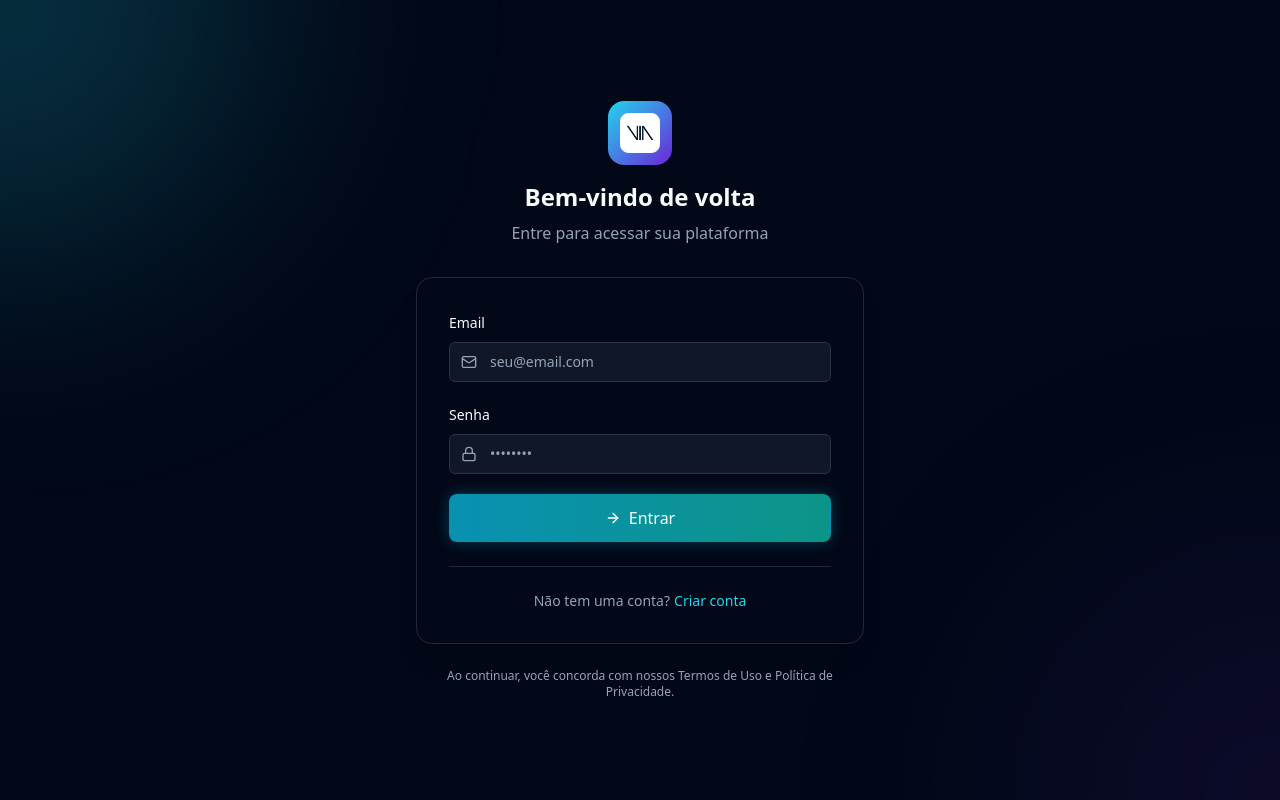
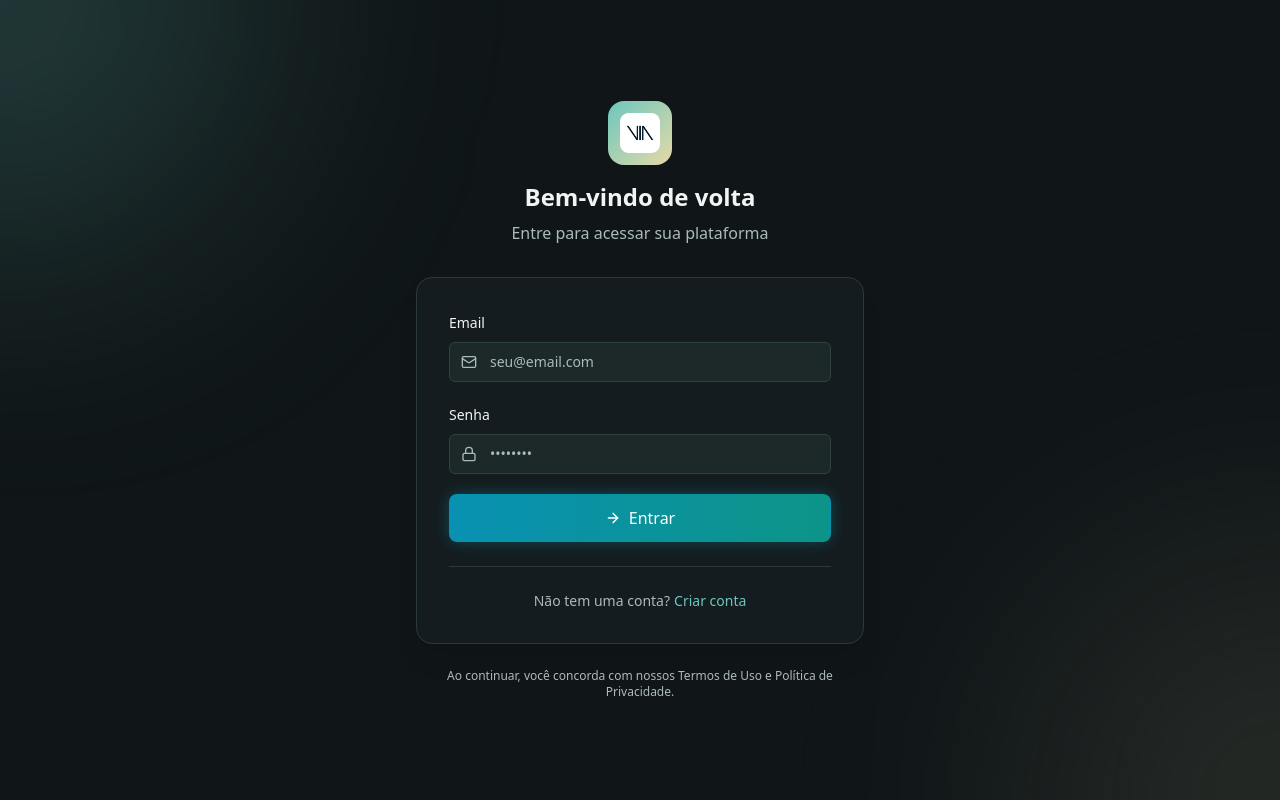
Before and after one commit to gaabrielpereiira/nina-vet, a React (Vite) app: page /auth in a window 1280 px wide. Built offline with nearby package versions, Linux system fonts and the light colour scheme; no server answers; the database is empty.

Commit message:
Changes
Co-authored-by: gaabrielpereiira <200655477+gaabrielpereiira@users.noreply.github.com>

```diff
--- a/src/index.css
+++ b/src/index.css
@@ -4,69 +4,68 @@
 
 @layer base {
   :root {
-    /* Force Dark Mode as default - App is 100% dark themed */
-    --background: 222.2 84% 4.9%;
-    --foreground: 210 40% 98%;
-    --card: 222.2 84% 4.9%;
-    --card-foreground: 210 40% 98%;
-    --popover: 217 33% 12%;
-    --popover-foreground: 210 40% 98%;
-    --primary: 187 85% 53%;
-    --primary-foreground: 222.2 84% 4.9%;
-    --secondary: 217.2 32.6% 17.5%;
-    --secondary-foreground: 210 40% 98%;
-    --muted: 217.2 32.6% 17.5%;
-    --muted-foreground: 215 20.2% 65.1%;
-    --accent: 263 70% 50%;
-    --accent-foreground: 210 40% 98%;
-    --destructive: 0 62.8% 30.6%;
-    --destructive-foreground: 210 40% 98%;
-    --border: 217.2 32.6% 17.5%;
-    --input: 217.2 32.6% 22%;
-    --ring: 187 85% 53%;
+    /* Vet+ brand — dark mode */
+    --background: 195 20% 8%;
+    --foreground: 180 15% 95%;
+    --card: 195 20% 10%;
+    --card-foreground: 180 15% 95%;
+    --popover: 195 20% 12%;
+    --popover-foreground: 180 15% 95%;
+    --primary: 174 45% 60%;
+    --primary-foreground: 195 30% 10%;
+    --secondary: 180 15% 18%;
+    --secondary-foreground: 180 15% 95%;
+    --muted: 180 15% 18%;
+    --muted-foreground: 180 10% 70%;
+    --accent: 48 55% 78%;
+    --accent-foreground: 195 30% 10%;
+    --destructive: 0 62.8% 45%;
+    --destructive-foreground: 180 15% 95%;
+    --border: 180 15% 20%;
+    --input: 180 15% 22%;
+    --ring: 174 45% 60%;
     --radius: 0.5rem;
 
-    /* Sidebar - Dark themed */
-    --sidebar-background: 222.2 84% 4.9%;
-    --sidebar-foreground: 240 4.8% 95.9%;
-    --sidebar-primary: 187 85% 53%;
-    --sidebar-primary-foreground: 222.2 84% 4.9%;
-    --sidebar-accent: 217.2 32.6% 17.5%;
-    --sidebar-accent-foreground: 240 4.8% 95.9%;
-    --sidebar-border: 217.2 32.6% 17.5%;
-    --sidebar-ring: 187 85% 53%;
+    --sidebar-background: 195 20% 8%;
+    --sidebar-foreground: 180 15% 92%;
+    --sidebar-primary: 174 45% 60%;
+    --sidebar-primary-foreground: 195 30% 10%;
+    --sidebar-accent: 180 15% 18%;
+    --sidebar-accent-foreground: 180 15% 92%;
+    --sidebar-border: 180 15% 20%;
+    --sidebar-ring: 174 45% 60%;
   }
 
-  /* Dark class for compatibility - same values */
   .dark {
-    --background: 222.2 84% 4.9%;
-    --foreground: 210 40% 98%;
-    --card: 222.2 84% 4.9%;
-    --card-foreground: 210 40% 98%;
-    --popover: 217 33% 12%;
-    --popover-foreground: 210 40% 98%;
-    --primary: 187 85% 53%;
-    --primary-foreground: 222.2 84% 4.9%;
-    --secondary: 217.2 32.6% 17.5%;
-    --secondary-foreground: 210 40% 98%;
-    --muted: 217.2 32.6% 17.5%;
-    --muted-foreground: 215 20.2% 65.1%;
-    --accent: 263 70% 50%;
-    --accent-foreground: 210 40% 98%;
-    --destructive: 0 62.8% 30.6%;
-    --destructive-foreground: 210 40% 98%;
-    --border: 217.2 32.6% 17.5%;
-    --input: 217.2 32.6% 22%;
-    --ring: 187 85% 53%;
-    --sidebar-background: 222.2 84% 4.9%;
-    --sidebar-foreground: 240 4.8% 95.9%;
-    --sidebar-primary: 187 85% 53%;
-    --sidebar-primary-foreground: 222.2 84% 4.9%;
-    --sidebar-accent: 217.2 32.6% 17.5%;
-    --sidebar-accent-foreground: 240 4.8% 95.9%;
-    --sidebar-border: 217.2 32.6% 17.5%;
-    --sidebar-ring: 187 85% 53%;
+    --background: 195 20% 8%;
+    --foreground: 180 15% 95%;
+    --card: 195 20% 10%;
+    --card-foreground: 180 15% 95%;
+    --popover: 195 20% 12%;
+    --popover-foreground: 180 15% 95%;
+    --primary: 174 45% 60%;
+    --primary-foreground: 195 30% 10%;
+    --secondary: 180 15% 18%;
+    --secondary-foreground: 180 15% 95%;
+    --muted: 180 15% 18%;
+    --muted-foreground: 180 10% 70%;
+    --accent: 48 55% 78%;
+    --accent-foreground: 195 30% 10%;
+    --destructive: 0 62.8% 45%;
+    --destructive-foreground: 180 15% 95%;
+    --border: 180 15% 20%;
+    --input: 180 15% 22%;
+    --ring: 174 45% 60%;
+    --sidebar-background: 195 20% 8%;
+    --sidebar-foreground: 180 15% 92%;
+    --sidebar-primary: 174 45% 60%;
+    --sidebar-primary-foreground: 195 30% 10%;
+    --sidebar-accent: 180 15% 18%;
+    --sidebar-accent-foreground: 180 15% 92%;
+    --sidebar-border: 180 15% 20%;
+    --sidebar-ring: 174 45% 60%;
   }
+
 }
 
 @layer base {
```
